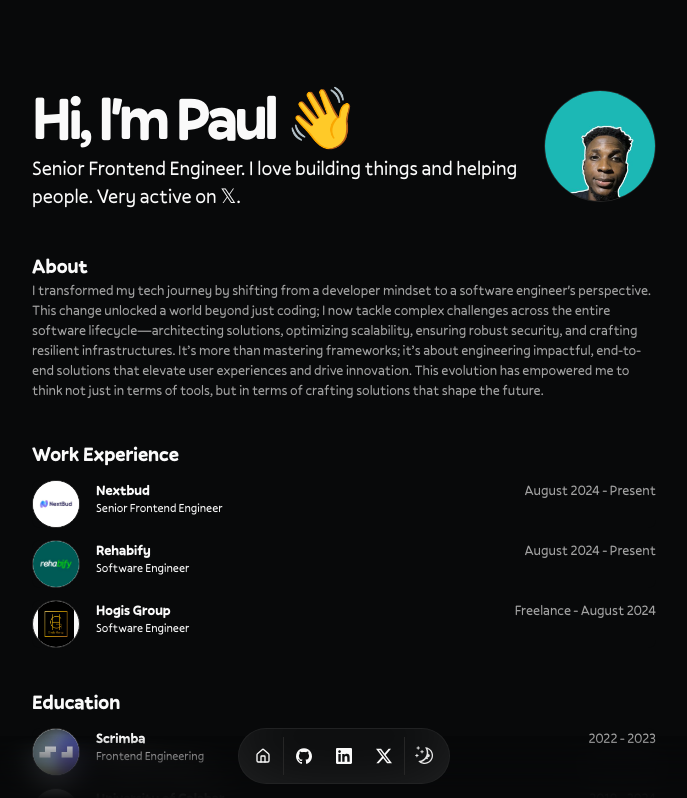
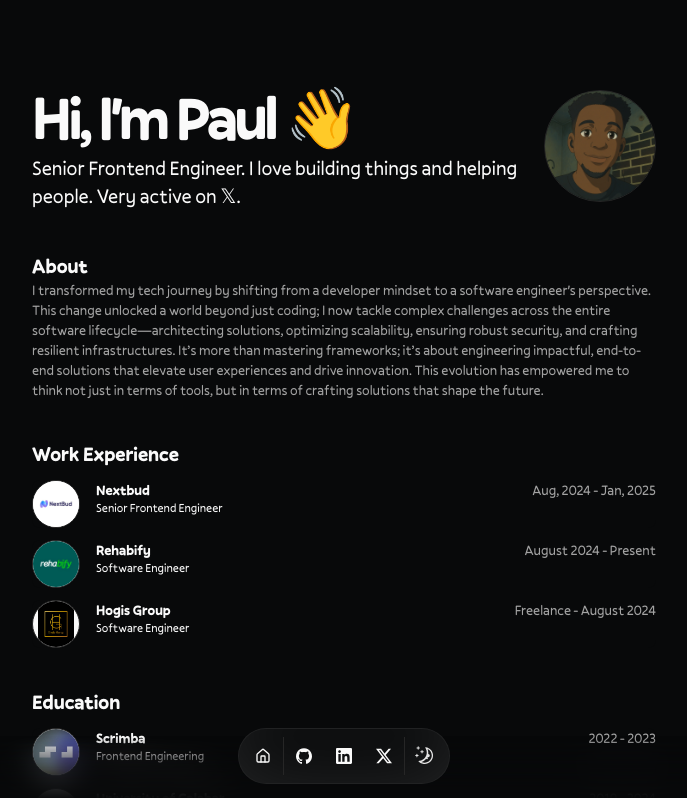
Before and after one commit to PaulFranciz/Portfolio, a Next.js app: page / in a window 1280 px wide. Shown: the top 798 px of the page, without its empty margins (296-983 px from the left). Built offline with nearby package versions, Linux system fonts and the light colour scheme.

Commit message:
UPDATED PROFILE

```diff
--- a/src/data/resume.tsx
+++ b/src/data/resume.tsx
@@ -11,7 +11,7 @@
     "Senior Frontend Engineer. I love building things and helping people. Very active on 𝕏.",
   summary:
     "I transformed my tech journey by shifting from a developer mindset to a software engineer's perspective. This change unlocked a world beyond just coding; I now tackle complex challenges across the entire software lifecycle—architecting solutions, optimizing scalability, ensuring robust security, and crafting resilient infrastructures. It’s more than mastering frameworks; it’s about engineering impactful, end-to-end solutions that elevate user experiences and drive innovation. This evolution has empowered me to think not just in terms of tools, but in terms of crafting solutions that shape the future.",
-  avatarUrl: "/me.jpg",
+  avatarUrl: "/me.webp",
   skills: [
     "Typescript",
     "Next.js",
@@ -28,7 +28,6 @@
     "Github",
     "Figma",
     "Shadcn UI",
-    ""
   ],
   navbar: [
     { href: "/", icon: HomeIcon, label: "Home" },
@@ -83,8 +82,8 @@
       location: "Remote",
       title: "Senior Frontend Engineer",
       logoUrl: "/Nextbud.jpg",
-      start: "August 2024",
-      end: "Present",
+      start: "Aug, 2024",
+      end: "Jan, 2025",
       description:
         "I spearheaded the development of the Landing page and the admin dashboard using Next.js, significantly improving data management efficiency by 40% through the implementation of real-time monitoring and updates. By collaborating closely with the design team to adhere to accessibility standards, I enhanced usability across diverse user groups, resulting in a 20% increase in user satisfaction. Additionally, I optimized the dashboard's performance through techniques such as lazy loading and code splitting, cutting initial load times by 50% to ensure a seamless and efficient user experience.",
     },
@@ -279,7 +278,7 @@
       links: [
 
         {
-          title: "TicketCib",
+          title: "TicketCrib",
           icon: <Icons.globe className="h-4 w-4" />,
           href: "https://ticket-crib.vercel.app/",
         },
```
Also changed, not shown: public/me.jpg (deleted), public/me.webp (added).
